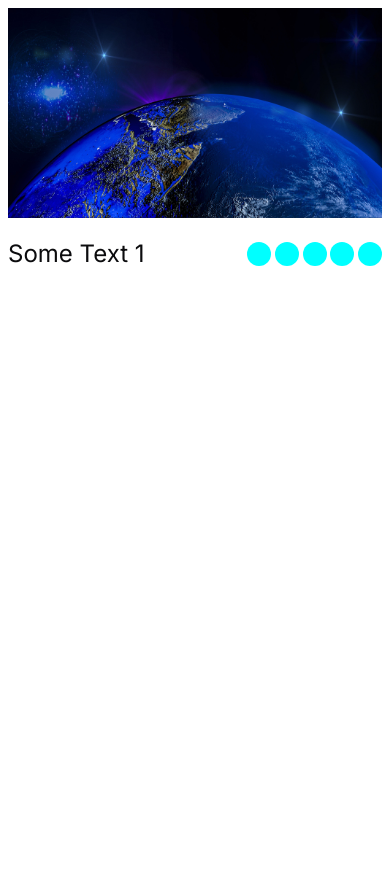
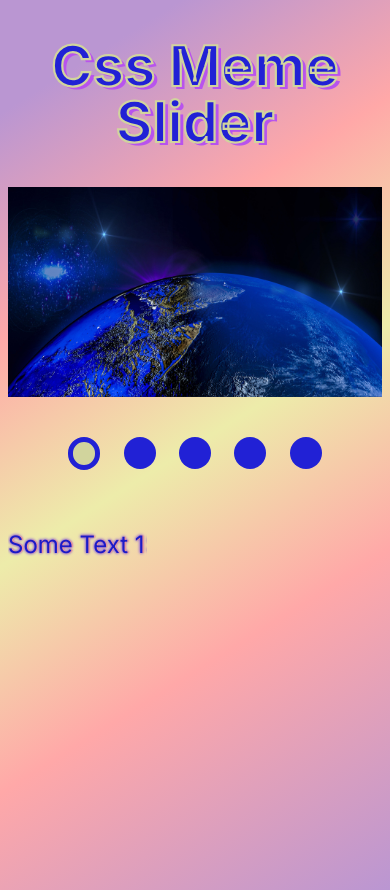
Before and after one commit to SvetlanaVl/cssMemeSlider, a plain HTML site: page cssMemeSlider/index.html in a window 390 px wide. Before the commit the page ends 844 px from the top, so only its background shows below. Drawn offline with Linux system fonts and the light colour scheme.

Commit message:
feat: add style, hover, active, checked (Fri, 15 Sep, 2023 02:03:32 PM)

```diff
--- a/cssMemeSlider/index.html
+++ b/cssMemeSlider/index.html
@@ -7,10 +7,12 @@
   <title>Css Meme Slider</title>
   <link rel="stylesheet" href="style.css">
   <link rel="preconnect" href="https://fonts.googleapis.com">
-<link rel="preconnect" href="https://fonts.gstatic.com" crossorigin>
-<link href="https://fonts.googleapis.com/css2?family=Inter&display=swap" rel="stylesheet">
+  <link rel="preconnect" href="https://fonts.gstatic.com" crossorigin>
+  <link href="https://fonts.googleapis.com/css2?family=Inter:wght@400;700&display=swap" rel="stylesheet">
+
 </head>
 <body>
+  <h1 class="header">Css Meme Slider</h1>
   <div class="slider__container">
 
     <input class="slider__input slider__input_first-mem" type="radio" id="first-mem" name="slider-mems" checked>
@@ -36,11 +38,21 @@
     </div>
 
     <div class="slider__pagination">
-      <label for="first-mem"></label>
-      <label for="second-mem"></label>
-      <label for="third-mem"></label>
-      <label for="fourth-mem"></label>
-      <label for="fifth-mem"></label>
+      <label class="slider__pagination__label__container" for="first-mem">
+        <div class="slider__pagination__label slider__pagination__label__first"></div>
+      </label>
+      <label class="slider__pagination__label__container" for="second-mem">
+        <div class="slider__pagination__label slider__pagination__label__second"></div>
+      </label>
+      <label class="slider__pagination__label__container" for="third-mem">
+        <div class="slider__pagination__label slider__pagination__label__third"></div>
+      </label>
+      <label class="slider__pagination__label__container" for="fourth-mem">
+        <div class="slider__pagination__label slider__pagination__label__fourth"></div>
+      </label>
+      <label class="slider__pagination__label__container" for="fifth-mem">
+        <div class="slider__pagination__label slider__pagination__label__fifth"></div>
+      </label>
     </div>
 
   </div>
--- a/cssMemeSlider/style.css
+++ b/cssMemeSlider/style.css
@@ -1,3 +1,21 @@
+body {
+  background: linear-gradient(148deg, rgb(186 150 210) 10%, rgb(255 168 168) 30%, rgb(237 236 170) 50%, rgb(255 168 168) 70%, rgb(186 150 210) 100%);
+  height: 100vh;
+}
+
+.header {
+  font-family: "Inter", sans-serif;
+  font-style: normal;
+  font-size: 3.5em;
+  line-height: 1em;
+  font-weight: 700;
+  text-align: center;
+  color: #2121d5;
+  text-shadow: 0.07em 0.06em #b853ed;
+  -webkit-text-stroke: 0.04em #d1d49d;
+  text-transform: capitalize;
+}
+
 .slider__container {
   display: grid;
   grid-template-columns: 50% 50%;
@@ -33,7 +51,8 @@
   line-height: 1em;
   font-weight: 400;
   text-align: center;
-  color: #0c0c0e;
+  color: #1b1bc7;
+  text-shadow: 0.06em 0.01em 0.03em #eb9799, 0 0 0.13em #9a74f1, 0 0 0.12em #4a10ce;
   text-transform: capitalize;
 }
 
@@ -60,15 +79,52 @@ img {
   align-items: center;
 }
 
-label {
+.slider__pagination__label__container {
+  width: 3em;
+  height: 3em;
+  display: flex;
+  justify-content: center;
+  align-items: center;
+  cursor: pointer;
+}
+
+.slider__pagination__label {
   width: 2em;
   height: 2em;
   border-radius: 50%;
-  background-color: aqua;
-  cursor: pointer;
+  background-color: #2121d5;
 }
 
+.slider__input_first-mem:checked ~ .slider__pagination .slider__pagination__label__container .slider__pagination__label__first,
+.slider__input_second-mem:checked ~ .slider__pagination .slider__pagination__label__container .slider__pagination__label__second,
+.slider__input_third-mem:checked ~ .slider__pagination .slider__pagination__label__container .slider__pagination__label__third,
+.slider__input_fourth-mem:checked ~ .slider__pagination .slider__pagination__label__container .slider__pagination__label__fourth,
+.slider__input_fifth-mem:checked ~ .slider__pagination .slider__pagination__label__container .slider__pagination__label__fifth {
+  border: 0.32em solid #2121d5;
+  width: 1.4em;
+  height: 1.4em;
+  background-color: #d1d49d;
+}
 
+.slider__input:checked ~ .slider__pagination .slider__pagination__label__container .slider__pagination__label:hover {
+  border: 0.32em solid #b853ed;
+  width: 1.4em;
+  height: 1.4em;
+}
+
+.slider__input:checked ~ .slider__pagination .slider__pagination__label__container .slider__pagination__label:active {
+  border: 0.32em solid #8014be;
+  width: 1.4em;
+  height: 1.4em;
+}
+
+.slider__pagination__label__container:hover .slider__pagination__label {
+  background-color: #b853ed;
+}
+
+.slider__pagination__label__container:active .slider__pagination__label {
+  background-color: #8014be;
+}
 
 .slider__input_first-mem:checked ~ .slider__text__container .slider__text {
   transform: translate(0);
@@ -131,7 +187,33 @@ label {
     width: 1.8em;
     height: 1.8em;
   }
+}
 
+@media screen and (max-width: 768px) {
+  .slider__container {
+    grid-template-columns: 100%;
+    grid-template-rows: auto auto auto;
+    justify-content: center;
+    align-items: center;
+    gap: 2em;
+    max-width: 64rem;
+  }
+
+  .slider__text__container {
+    grid-column: 1;
+    grid-row: 3;
+  }
+
+  .slider__img {
+    grid-column: 1;
+    grid-row: 1;
+  }
+
+  .slider__pagination {
+    grid-column: 1;
+    grid-row: 2;
+    justify-content: center;
+  }
 }
 
 @media screen and (max-width: 650px) {
@@ -146,5 +228,4 @@ label {
     width: 1.5em;
     height: 1.5em;
   }
-
 }
```
